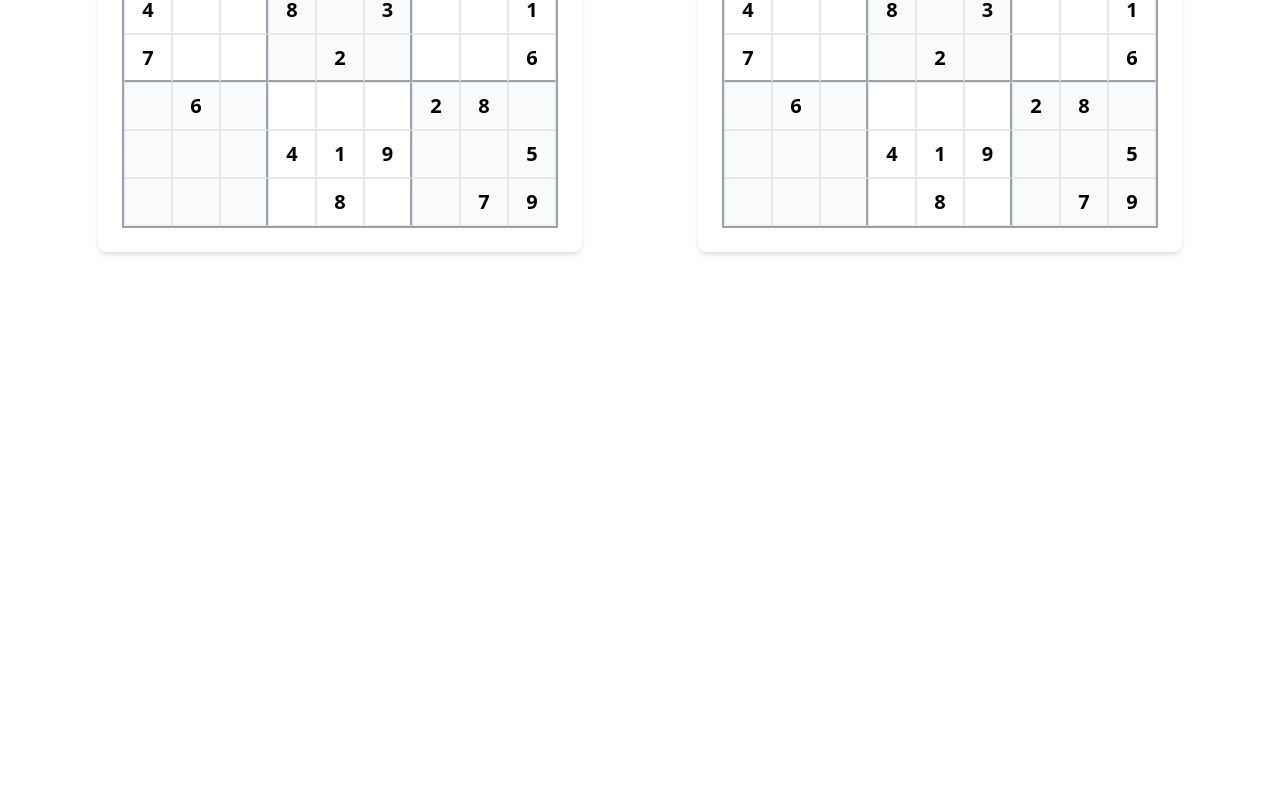
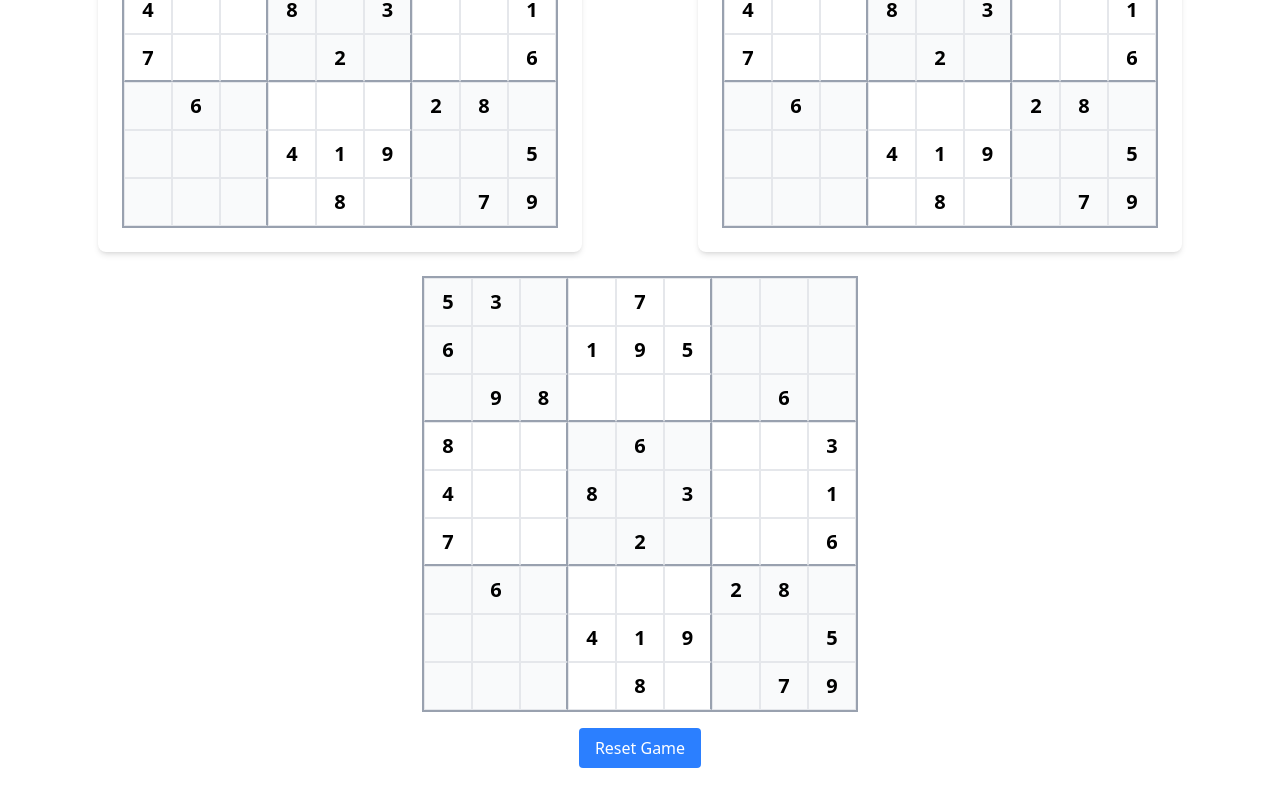
Before and after one commit to arturchichorro/Exact-Covers, a React (Vite) app in the folder typescript/sudoku-visualization/: page / in a window 1280 px wide. Shown: the part 904-1704 px from the top of the page. Before the commit the page ends 1212 px from the top, so only its background shows below. Built offline with nearby package versions, Linux system fonts and the light colour scheme.

Commit message:
v1 of playabale sudoku

```diff
--- a/typescript/sudoku-visualization/src/App.tsx
+++ b/typescript/sudoku-visualization/src/App.tsx
@@ -2,6 +2,7 @@ import './App.css'
 import SudokuBacktrack from './Sudoku/components/SudokuBacktrack'
 import SudokuAlgX from './Sudoku/components/SudokuAlgX';
 import SudokuComparison from './Sudoku/components/SudokuComparison';
+import PlayableSudoku from './Sudoku/components/PlayableSudoku';
 
 const initialGrid: number[][] = [
   [5, 3, 0, 0, 7, 0, 0, 0, 0],
@@ -26,6 +27,9 @@ function App() {
       <div>
         <SudokuComparison initialGrid={initialGrid} />
       </div>
+      <div>
+        <PlayableSudoku initialGrid={initialGrid}/>
+      </div>
     </>
   )
 }
--- /dev/null
+++ b/typescript/sudoku-visualization/src/Sudoku/components/PlayableSudoku.tsx
@@ -0,0 +1,124 @@
+import React, { useState, useEffect, useCallback } from 'react';
+import { SudokuCell } from './SudokuCell';
+
+interface SudokuGridProps {
+  initialGrid: number[][];
+}
+
+const PlayableSudoku: React.FC<SudokuGridProps> = ({ initialGrid }) => {
+  const [grid, setGrid] = useState<number[][]>(initialGrid.map(row => [...row]));
+  const [selectedCell, setSelectedCell] = useState<[number, number] | null>(null);
+  const [invalidCells, setInvalidCells] = useState<Set<string>>(new Set());
+
+  const isValidMove = useCallback((row: number, col: number, value: number): boolean => {
+    for (let i = 0; i < 9; i++) {
+      if (i !== col && grid[row][i] === value) return false;
+    }
+
+    for (let i = 0; i < 9; i++) {
+      if (i !== row && grid[i][col] === value) return false;
+    }
+
+    const boxRow = Math.floor(row / 3) * 3;
+    const boxCol = Math.floor(col / 3) * 3;
+    for (let i = 0; i < 3; i++) {
+      for (let j = 0; j < 3; j++) {
+        if (boxRow + i !== row || boxCol + j !== col) {
+          if (grid[boxRow + i][boxCol + j] === value) return false;
+        }
+      }
+    }
+
+    return true;
+  }, [grid]);
+
+  const handleCellClick = (rowIndex: number, colIndex: number) => {
+    if (initialGrid[rowIndex][colIndex] === 0) {
+      setSelectedCell([rowIndex, colIndex]);
+    }
+  };
+
+  const handleKeyPress = useCallback((e: KeyboardEvent) => {
+    if (!selectedCell) return;
+
+    const num = parseInt(e.key);
+    if (num >= 0 && num <= 9) {
+      const [row, col] = selectedCell;
+
+      if (num === 0) {
+        setGrid(prevGrid => {
+          const newGrid = prevGrid.map(row => [...row]);
+          newGrid[row][col] = 0;
+          return newGrid;
+        });
+        setInvalidCells(prev => new Set([...prev].filter(cell => cell !== `${row}-${col}`)));
+        return;
+      }
+
+      if (isValidMove(row, col, num)) {
+        setGrid(prevGrid => {
+          const newGrid = prevGrid.map(row => [...row]);
+          newGrid[row][col] = num;
+          return newGrid;
+        });
+        setInvalidCells(prev => new Set([...prev].filter(cell => cell !== `${row}-${col}`)));
+      } else {
+        setInvalidCells(prev => new Set([...prev, `${row}-${col}`]));
+      }
+    }
+  }, [selectedCell, isValidMove]);
+
+  useEffect(() => {
+    window.addEventListener('keydown', handleKeyPress);
+    return () => window.removeEventListener('keydown', handleKeyPress);
+  }, [handleKeyPress]);
+
+  const handleReset = () => {
+    setGrid(initialGrid.map(row => [...row]));
+    setSelectedCell(null);
+    setInvalidCells(new Set());
+  };
+
+  return (
+    <div className="flex flex-col items-center gap-4">
+      <div className="border-2 border-gray-400">
+        {grid.map((row, rowIndex) => (
+          <div key={rowIndex} className="flex">
+            {row.map((_, colIndex) => {
+              const value = grid[rowIndex][colIndex];
+              const isOriginal = initialGrid[rowIndex][colIndex] !== 0;
+              const boxRow = Math.floor(rowIndex / 3);
+              const boxCol = Math.floor(colIndex / 3);
+              const isAlternateBox = (boxRow + boxCol) % 2 === 0;
+              const isSelected = selectedCell?.[0] === rowIndex && selectedCell?.[1] === colIndex;
+              const isValid = !invalidCells.has(`${rowIndex}-${colIndex}`);
+
+              return (
+                <SudokuCell
+                  key={`${rowIndex}-${colIndex}`}
+                  value={value}
+                  isOriginal={isOriginal}
+                  isAlternateBox={isAlternateBox}
+                  borderRight={(colIndex + 1) % 3 === 0 && colIndex !== 8}
+                  borderBottom={(rowIndex + 1) % 3 === 0 && rowIndex !== 8}
+                  isSelected={isSelected}
+                  onClick={() => handleCellClick(rowIndex, colIndex)}
+                  isValid={isValid}
+                  isPlayable={true}
+                />
+              );
+            })}
+          </div>
+        ))}
+      </div>
+      <button
+        onClick={handleReset}
+        className="px-4 py-2 bg-blue-500 text-white rounded hover:bg-blue-600 focus:outline-none focus:ring-2 focus:ring-blue-500 focus:ring-opacity-50"
+      >
+        Reset Game
+      </button>
+    </div>
+  );
+};
+
+export default PlayableSudoku;
--- a/typescript/sudoku-visualization/src/Sudoku/components/SudokuCell.tsx
+++ b/typescript/sudoku-visualization/src/Sudoku/components/SudokuCell.tsx
@@ -6,6 +6,10 @@ interface SudokuCellProps {
   isAlternateBox: boolean;
   borderRight: boolean;
   borderBottom: boolean;
+  isSelected?: boolean;
+  onClick?: () => void;
+  isValid?: boolean;
+  isPlayable?: boolean;
 }
 
 export const SudokuCell: React.FC<SudokuCellProps> = ({
@@ -14,8 +18,13 @@ export const SudokuCell: React.FC<SudokuCellProps> = ({
   isAlternateBox,
   borderRight,
   borderBottom,
+  isSelected,
+  onClick,
+  isValid = true,
+  isPlayable = false,
 }) => (
   <div
+    onClick={onClick}
     className={`
       w-12 h-12 flex items-center justify-center
       border border-gray-200 text-xl
@@ -23,6 +32,9 @@ export const SudokuCell: React.FC<SudokuCellProps> = ({
       ${isOriginal ? 'font-bold text-black' : 'text-blue-600'}
       ${borderRight ? 'border-r-2 border-r-gray-400' : ''}
       ${borderBottom ? 'border-b-2 border-b-gray-400' : ''}
+      ${isSelected ? 'bg-blue-100' : ''}
+      ${!isValid ? 'text-red-500' : ''}
+      ${isPlayable ? 'hover:bg-blue-50 cursor-pointer' : ''}
     `}
   >
     {value !== 0 ? value : ''}
```
